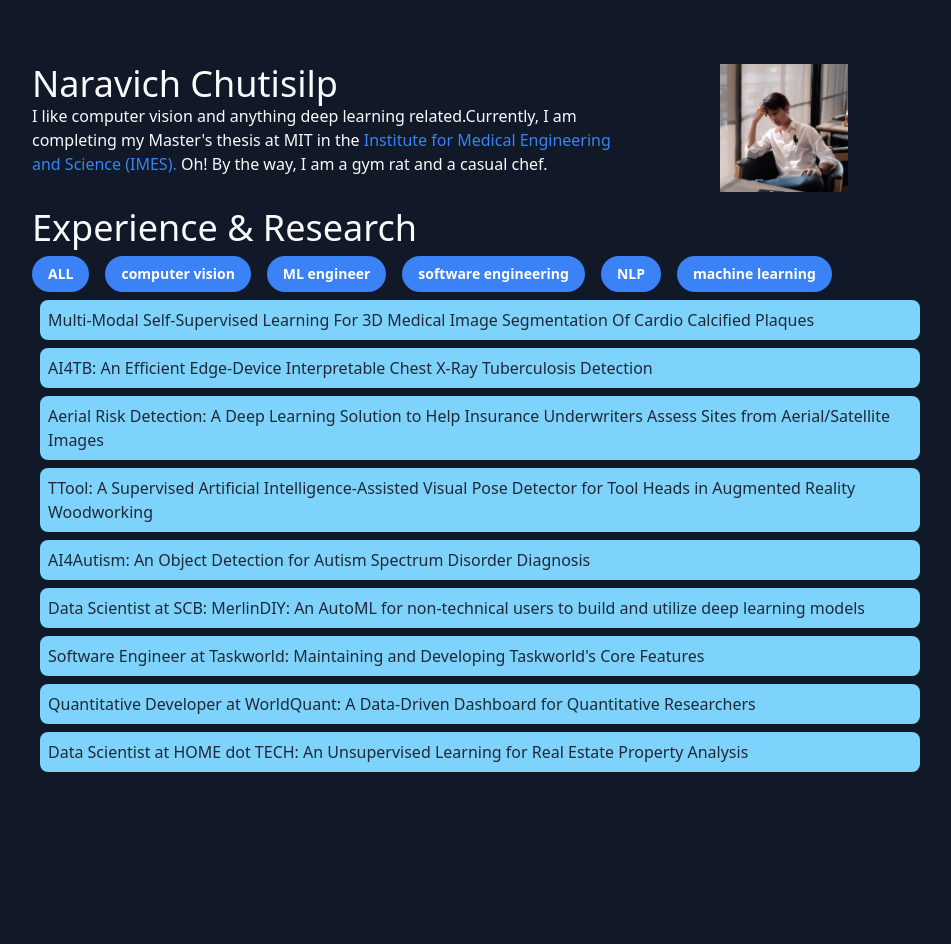
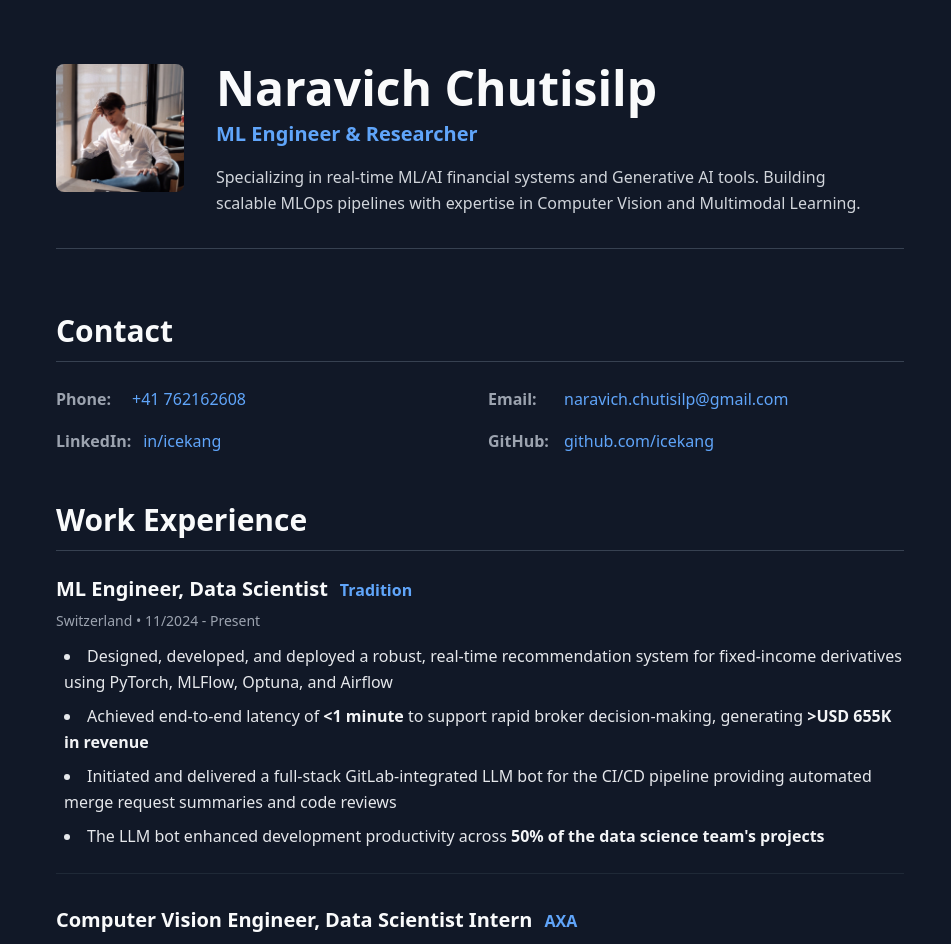
Before and after one commit to icekang/icekang.com, a SvelteKit app: page / in a window 1280 px wide. Shown: the top 944 px of the page, without its empty margins (160-1111 px from the left). Before the commit the page ends 844 px from the top, so only its background shows below. Built offline with nearby package versions, Linux system fonts and the light colour scheme.

Commit message:
update my cv

```diff
--- a/src/routes/+page.svelte
+++ b/src/routes/+page.svelte
@@ -1,50 +1,330 @@
 <script lang="ts">
 	import logo from '$lib/images/logo.jpg';
-	import IconSwiper from '$lib/components/IconSwiper.svelte';
-	import List from '$lib/components/List.svelte';
-
-	const images = [logo];
 </script>
 
 <svelte:head>
-	<title>Naravich</title>
-	<meta name="description" content="Naravich Chutisilp official website" />
-	<meta name="keywords" content="Naravich Chutisilp, Naravich, Chutisilp, นราวิชญ์ ชุติศิลป์, นราวิชญ์, ชุติศิลป์, icekang, " />
+	<title>Naravich Chutisilp - ML Engineer & Researcher</title>
+	<meta name="description" content="Naravich Chutisilp - ML Engineer & Researcher specializing in real-time ML/AI financial systems and Generative AI" />
+	<meta name="keywords" content="Naravich Chutisilp, ML Engineer, Computer Vision, Deep Learning, AI Researcher" />
 </svelte:head>
 
-<section class="container">
-	<div class="title grid grid-cols-3 gap-4">
-		<div class="col-span-2">
-			<h1>Naravich Chutisilp</h1>
-			<p>I like computer vision and anything deep learning related.Currently, I am completing my Master's thesis at MIT in the <span><a href="https://imes.mit.edu/">Institute for Medical Engineering and Science (IMES).</a></span> Oh! By the way, I am a gym rat and a casual chef.</p>
+<div class="container">
+	<!-- Header -->
+	<header class="header-section">
+		<div class="header-content">
+			<img src={logo} alt="Naravich Chutisilp" class="profile-image" />
+			<div class="header-text">
+				<h1>Naravich Chutisilp</h1>
+				<p class="subtitle">ML Engineer & Researcher</p>
+				<p class="description">Specializing in real-time ML/AI financial systems and Generative AI tools. Building scalable MLOps pipelines with expertise in Computer Vision and Multimodal Learning.</p>
+			</div>
 		</div>
-		<IconSwiper images={images} />
-	</div>
-	<div class="my-4"/>
-	<div>
-		<h1>Experience & Research</h1>
-		<List />
-	</div>
-</section>
+	</header>
+
+	<!-- Contact -->
+	<section class="section">
+		<h2>Contact</h2>
+		<div class="contact-grid">
+			<div class="contact-item">
+				<span class="label">Phone:</span>
+				<a href="tel:+41762162608">+41 762162608</a>
+			</div>
+			<div class="contact-item">
+				<span class="label">Email:</span>
+				<a href="mailto:naravich.chutisilp@gmail.com">naravich.chutisilp@gmail.com</a>
+			</div>
+			<div class="contact-item">
+				<span class="label">LinkedIn:</span>
+				<a href="https://linkedin.com/in/icekang" target="_blank">in/icekang</a>
+			</div>
+			<div class="contact-item">
+				<span class="label">GitHub:</span>
+				<a href="https://github.com/icekang" target="_blank">github.com/icekang</a>
+			</div>
+		</div>
+	</section>
+
+	<!-- Work Experience -->
+	<section class="section">
+		<h2>Work Experience</h2>
+
+		<div class="experience-item">
+			<div class="experience-header">
+				<h3>ML Engineer, Data Scientist</h3>
+				<span class="company">Tradition</span>
+			</div>
+			<p class="duration">Switzerland • 11/2024 - Present</p>
+			<ul class="experience-list">
+				<li>Designed, developed, and deployed a robust, real-time recommendation system for fixed-income derivatives using PyTorch, MLFlow, Optuna, and Airflow</li>
+				<li>Achieved end-to-end latency of <strong>&lt;1 minute</strong> to support rapid broker decision-making, generating <strong>&gt;USD 655K in revenue</strong></li>
+				<li>Initiated and delivered a full-stack GitLab-integrated LLM bot for the CI/CD pipeline providing automated merge request summaries and code reviews</li>
+				<li>The LLM bot enhanced development productivity across <strong>50% of the data science team's projects</strong></li>
+			</ul>
+		</div>
+
+		<div class="experience-item">
+			<div class="experience-header">
+				<h3>Computer Vision Engineer, Data Scientist Intern</h3>
+				<span class="company">AXA</span>
+			</div>
+			<p class="duration">Switzerland • 09/2023 - 02/2024</p>
+			<ul class="experience-list">
+				<li>Built a production-ready Computer Vision system using satellite imagery for automated actuarial risk identification with JavaScript and Python</li>
+				<li>Achieved <strong>&gt;80% mIoU</strong> for critical solar panel segmentation, directly leading to securing an <strong>R&D budget &gt;CHF 500k</strong></li>
+				<li>Engineered a highly efficient and scalable MLOps pipeline for satellite imagery segmentation using PyTorch, TIMM, and Lightning</li>
+				<li>Enabled rapid processing of over <strong>700 model architecture experiments</strong> from a single configuration, significantly accelerating R&D velocity</li>
+			</ul>
+		</div>
+
+		<div class="experience-item">
+			<div class="experience-header">
+				<h3>Research Assistant - 3D Computer Vision</h3>
+				<span class="company">EPFL</span>
+			</div>
+			<p class="duration">Switzerland • 10/2022 - 08/2023</p>
+			<ul class="experience-list">
+				<li>Developed a 6-DoF pose estimation and 3D object tracking system for carpentry tool heads</li>
+				<li>Released an open-source C++ project using OpenCV and OpenGL. <em>Manuscript accepted by MDPI's Applied Science Journal 2024</em></li>
+				<li>Integrated the project into Augmented Reality (AR) software employing real-time SLAM</li>
+				<li>Achieved high-precision performance with mean position and rotation errors of <strong>3.9 mm and 1.19°</strong>, respectively</li>
+			</ul>
+		</div>
+	</section>
+
+	<!-- Education -->
+	<section class="section">
+		<h2>Education</h2>
+
+		<div class="education-item">
+			<div class="education-header">
+				<h3>Master's Thesis (3D CV & ML)</h3>
+				<span class="school">MIT with Profs. Elazer Edelman (MIT) and Maria Brbic (EPFL)</span>
+			</div>
+			<p class="duration">United States • 03/2024 - 10/2024</p>
+			<p class="education-desc">Comparative study on 3D arterial plaque segmentation, benchmarking 3D Multimodal self-supervised learning (contrastive and generative SSL) against a supervised baseline. <em>In Preparation for Publication</em></p>
+		</div>
+
+		<div class="education-item">
+			<div class="education-header">
+				<h3>MSc Computer Science</h3>
+				<span class="school">EPFL</span>
+			</div>
+			<p class="duration">Switzerland • 09/2021 - 09/2024</p>
+			<p class="education-desc"><strong>GPA 5.70/6.00</strong></p>
+		</div>
+
+		<div class="education-item">
+			<div class="education-header">
+				<h3>BEng Computer Engineering</h3>
+				<span class="school">Chulalongkorn University</span>
+			</div>
+			<p class="duration">Thailand • 08/2017 - 05/2021</p>
+			<p class="education-desc"><strong>Valedictorian</strong> (graduated top of class: First Class Honors with Gold Medal) - <strong>GPA 3.99/4.00</strong></p>
+		</div>
+	</section>
+
+	<!-- Skills -->
+	<section class="section">
+		<h2>Key Skills</h2>
+		<div class="skills-grid">
+			<div class="skill-category">
+				<h4>Languages & Frameworks</h4>
+				<p>Python, C++, JavaScript</p>
+			</div>
+			<div class="skill-category">
+				<h4>Machine Learning</h4>
+				<p>Generative AI (LLMs), PyTorch, Computer Vision, Multimodal ML</p>
+			</div>
+			<div class="skill-category">
+				<h4>Infrastructure</h4>
+				<p>MLOps Pipelines</p>
+			</div>
+		</div>
+	</section>
+
+	<!-- Publications -->
+	<section class="section">
+		<h2>Publications</h2>
+
+		<div class="publication-item">
+			<h3>TTool: A Supervised Artificial Intelligence-Assisted Visual Pose Detector for Tool Heads in Augmented Reality Woodworking</h3>
+			<p class="publication-meta"><em>Applied Sciences 2024</em></p>
+			<p class="publication-authors">Andrea Settimi, <strong>Naravich Chutisilp</strong>, Florian Aymanns, Julien Gamerro, Yves Weinand</p>
+		</div>
+
+		<div class="publication-item">
+			<h3>A Unified Model for Gaze Following and Social Gaze Prediction</h3>
+			<p class="publication-meta"><em>IEEE International Conference on Automatic Face and Gesture Recognition 2024</em></p>
+			<p class="publication-authors">Anshul Gupta, Samy Tafasca, <strong>Naravich Chutisilp</strong>, Jean-Marc Odobez</p>
+		</div>
+	</section>
+</div>
 
 <style>
 	.container {
-		@apply mx-auto;
-		@apply p-12;
+		@apply max-w-4xl mx-auto px-6 py-12;
+		@apply font-sans leading-relaxed;
 	}
 
-	a {
-		@apply text-blue-500;
-	}
-	a:hover {
-		@apply text-blue-700;
+	/* Header */
+	.header-section {
+		@apply mb-16 pb-8 border-b border-gray-700;
 	}
 
-	a:active {
-		@apply text-blue-900;
+	.header-content {
+		@apply flex gap-8 items-start;
 	}
 
-	h1 {
-		@apply text-4xl;
+	.profile-image {
+		@apply w-32 h-32 rounded-lg object-cover flex-shrink-0;
+	}
+
+	.header-text h1 {
+		@apply text-5xl font-bold mb-2 text-gray-50;
+	}
+
+	.subtitle {
+		@apply text-xl text-blue-400 font-semibold mb-4;
+	}
+
+	.description {
+		@apply text-gray-300 max-w-2xl;
+	}
+
+	/* Sections */
+	.section {
+		@apply mb-12;
+	}
+
+	.section h2 {
+		@apply text-3xl font-bold mb-6 text-gray-50 border-b border-gray-700 pb-3;
+	}
+
+	/* Contact */
+	.contact-grid {
+		@apply grid grid-cols-1 md:grid-cols-2 gap-4;
+	}
+
+	.contact-item {
+		@apply flex items-center gap-3;
+	}
+
+	.contact-item .label {
+		@apply font-semibold text-gray-400 min-w-16;
+	}
+
+	.contact-item a {
+		@apply text-blue-400 hover:text-blue-300 transition;
+	}
+
+	/* Experience */
+	.experience-item {
+		@apply mb-8 pb-6 border-b border-gray-800 last:border-b-0;
+	}
+
+	.experience-header {
+		@apply flex items-baseline gap-3 mb-2;
+	}
+
+	.experience-header h3 {
+		@apply text-xl font-bold text-gray-50;
+	}
+
+	.company {
+		@apply text-blue-400 font-semibold;
+	}
+
+	.duration {
+		@apply text-sm text-gray-400 mb-3;
+	}
+
+	.experience-list {
+		@apply list-disc list-inside space-y-2 text-gray-200;
+	}
+
+	.experience-list li {
+		@apply ml-2;
+	}
+
+	/* Education */
+	.education-item {
+		@apply mb-8 pb-6 border-b border-gray-800 last:border-b-0;
+	}
+
+	.education-header {
+		@apply flex items-baseline gap-3 mb-2;
+	}
+
+	.education-header h3 {
+		@apply text-lg font-bold text-gray-50;
+	}
+
+	.school {
+		@apply text-blue-400 font-semibold text-sm;
+	}
+
+	.education-desc {
+		@apply text-gray-300;
+	}
+
+	/* Skills */
+	.skills-grid {
+		@apply grid grid-cols-1 md:grid-cols-3 gap-6;
+	}
+
+	.skill-category {
+		@apply bg-gray-800 rounded-lg p-4;
+	}
+
+	.skill-category h4 {
+		@apply font-bold text-blue-400 mb-2;
+	}
+
+	.skill-category p {
+		@apply text-gray-300;
+	}
+
+	/* Publications */
+	.publication-item {
+		@apply mb-8 pb-6 border-b border-gray-800 last:border-b-0;
+	}
+
+	.publication-item h3 {
+		@apply text-lg font-semibold text-gray-50 mb-2;
+	}
+
+	.publication-meta {
+		@apply text-sm text-blue-400 mb-2;
+	}
+
+	.publication-authors {
+		@apply text-sm text-gray-300;
+	}
+
+	/* Links */
+	a {
+		@apply text-blue-400 hover:text-blue-300 transition;
+	}
+
+	strong {
+		@apply text-gray-100;
+	}
+
+	em {
+		@apply text-gray-400;
+	}
+
+	@media (max-width: 768px) {
+		.header-content {
+			@apply flex-col;
+		}
+
+		.profile-image {
+			@apply w-24 h-24;
+		}
+
+		.header-text h1 {
+			@apply text-3xl;
+		}
 	}
 </style>
```
Also changed, not shown: 1 other file (tests, documents, lock files or other folders).
